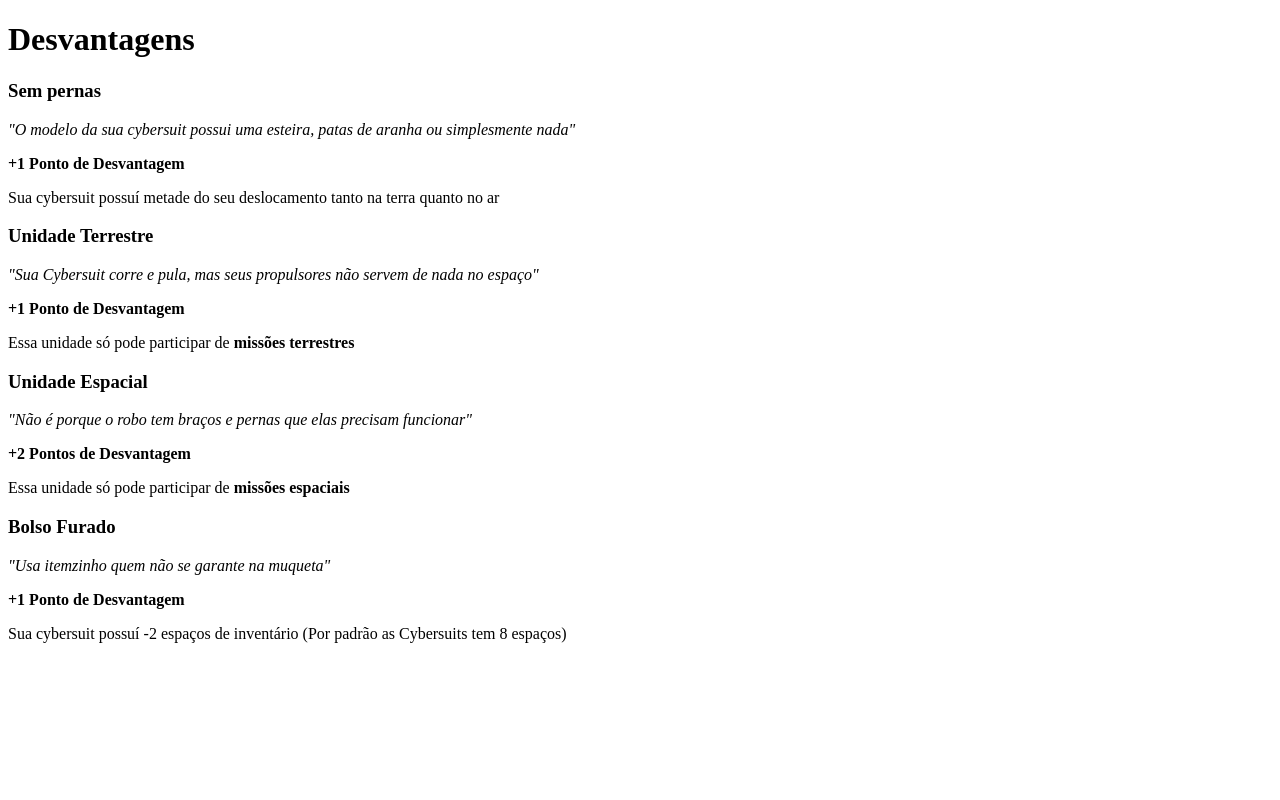
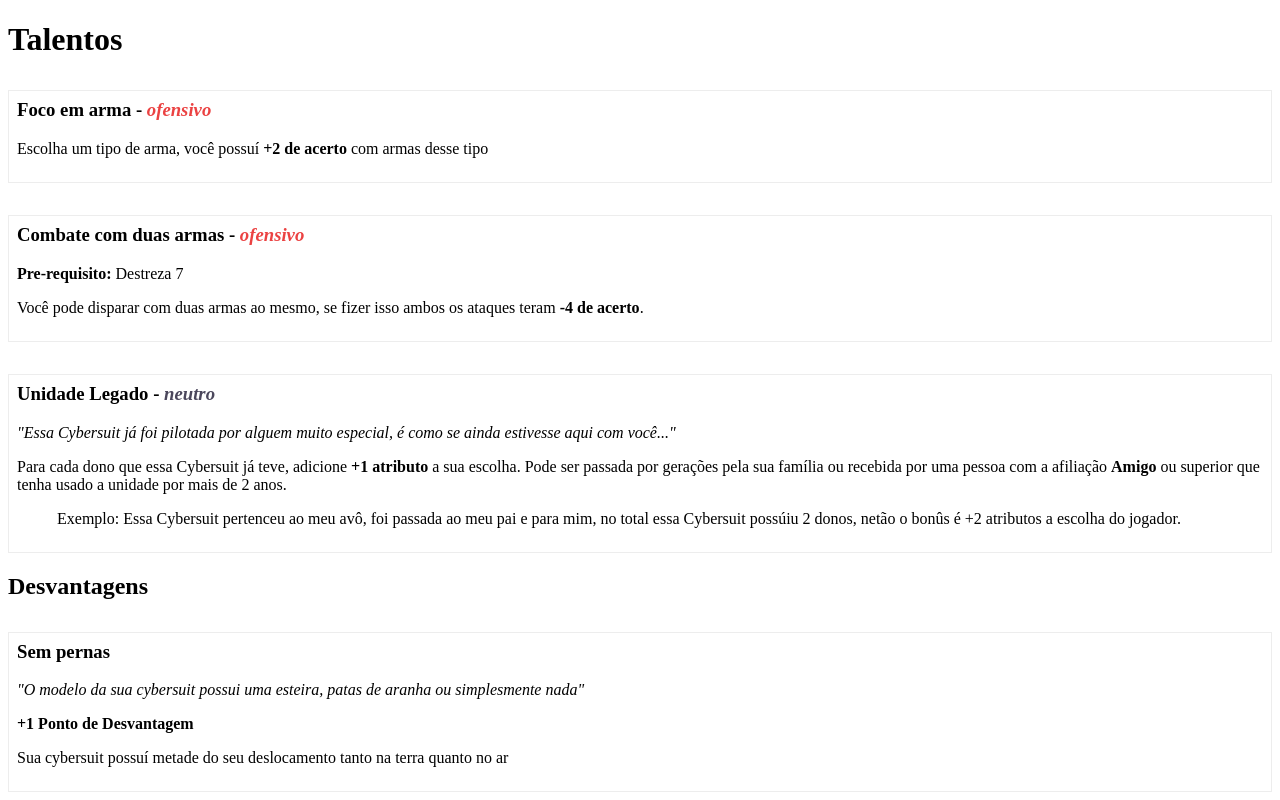
Before and after one commit to ThomasKruchelski/new-frontiers-rpg, a Next.js app: page /documentacao/talentos/talentos-cybersuit in a window 1280 px wide. Shown: the top 800 px of the page. Built offline with nearby package versions, Linux system fonts and the light colour scheme.

Commit message:
add talnetos finish item rules

```diff
--- a/pages/documentacao/talentos/talentos-cybersuit.mdx
+++ b/pages/documentacao/talentos/talentos-cybersuit.mdx
@@ -1,13 +1,51 @@
-# Desvantagens
+# Talentos
 
-### Sem pernas
+<div class='box-border'>
+    ### Foco em arma - <i class='atack-red'>ofensivo</i>
 
-*"O modelo da sua cybersuit possui uma esteira, patas de aranha ou simplesmente nada"*
+    Escolha um tipo de arma, você possuí **+2 de acerto** com armas desse tipo
 
-**+1 Ponto de Desvantagem**
+</div>
 
-<p>Sua cybersuit possuí metade do seu deslocamento tanto na terra quanto no ar</p>
+<div class='box-border'>
+    ### Combate com duas armas - <i class='atack-red'>ofensivo</i>
 
+    **Pre-requisito:** Destreza 7
+
+    <p>Você pode disparar com duas armas ao mesmo, se fizer isso ambos os ataques
+    teram **-4 de acerto**.</p>
+
+</div>
+
+
+<div class='box-border'>
+    ### Unidade Legado - <i class='neutral-gray'>neutro</i>
+
+    *"Essa Cybersuit já foi pilotada por alguem muito especial, é como se ainda estivesse
+    aqui com você..."*
+
+    Para cada dono que essa Cybersuit já teve, adicione **+1 atributo** a sua escolha. Pode ser
+    passada por gerações pela sua família ou recebida por uma pessoa com a afiliação **Amigo**
+    ou superior que tenha usado a unidade por mais de 2 anos.
+
+    > Exemplo: Essa Cybersuit pertenceu ao meu avô, foi passada ao meu pai e para mim, no total
+    > essa Cybersuit possúiu 2 donos, netão o bonûs é +2 atributos a escolha do jogador.
+
+</div>
+
+## Desvantagens
+
+<div class='box-border'>
+    ### Sem pernas
+
+    *"O modelo da sua cybersuit possui uma esteira, patas de aranha ou simplesmente nada"*
+
+    **+1 Ponto de Desvantagem**
+
+    <p>Sua cybersuit possuí metade do seu deslocamento tanto na terra quanto no ar</p>
+</div>
+
+<div class='box-border'>
 ### Unidade Terrestre
 
 *"Sua Cybersuit corre e pula, mas seus propulsores não servem de nada no espaço"*
@@ -15,15 +53,19 @@
 **+1 Ponto de Desvantagem**
 
 <p>Essa unidade só pode participar de **missões terrestres**</p>
+</div>
 
+<div class='box-border'>
 ### Unidade Espacial
 
 *"Não é porque o robo tem braços e pernas que elas precisam funcionar"*
 
 **+2 Pontos de Desvantagem**
 
-<p>Essa unidade só pode participar de **missões espaciais**</p>
+<p>Essa unidade só pode participar de **missões espaciais** ou **missões submarinas**</p>
+</div>
 
+<div class='box-border'>
 ### Bolso Furado
 
 *"Usa itemzinho quem não se garante na muqueta"*
@@ -31,3 +73,4 @@
 **+1 Ponto de Desvantagem**
 
 <p>Sua cybersuit possuí -2 espaços de inventário (Por padrão as Cybersuits tem 8 espaços)</p>
+</div>
--- a/styles.css
+++ b/styles.css
@@ -37,3 +37,17 @@
 .neutral-gray, .neutral-gray h3{
     color: #4b475c !important
 }
+
+.box-border{
+    border: 1px solid rgba(229,229,229,.7);
+    padding: .5rem;
+    margin-top: 2rem;
+}
+
+.box-border h3{
+    margin-top: 0px;
+}
+
+:is(html[class~=dark] .box-border){
+    border-color: rgba(38,38,38);
+}
--- a/theme.config.tsx
+++ b/theme.config.tsx
@@ -18,7 +18,8 @@ const config: DocsThemeConfig = {
     placeholder: 'Faça sua busca...',
   },
   toc: {
-    backToTop: true
+    backToTop: true,
+
   },
   editLink:{
     text:"Quero editar essa página"
```
Also changed, not shown: pages/documentacao/criacao-de-cybersuit/itens-equipamentos.mdx (+8 -4 lines), pages/documentacao/criacao-de-cybersuit/talentos.mdx (+7 -7 lines).
